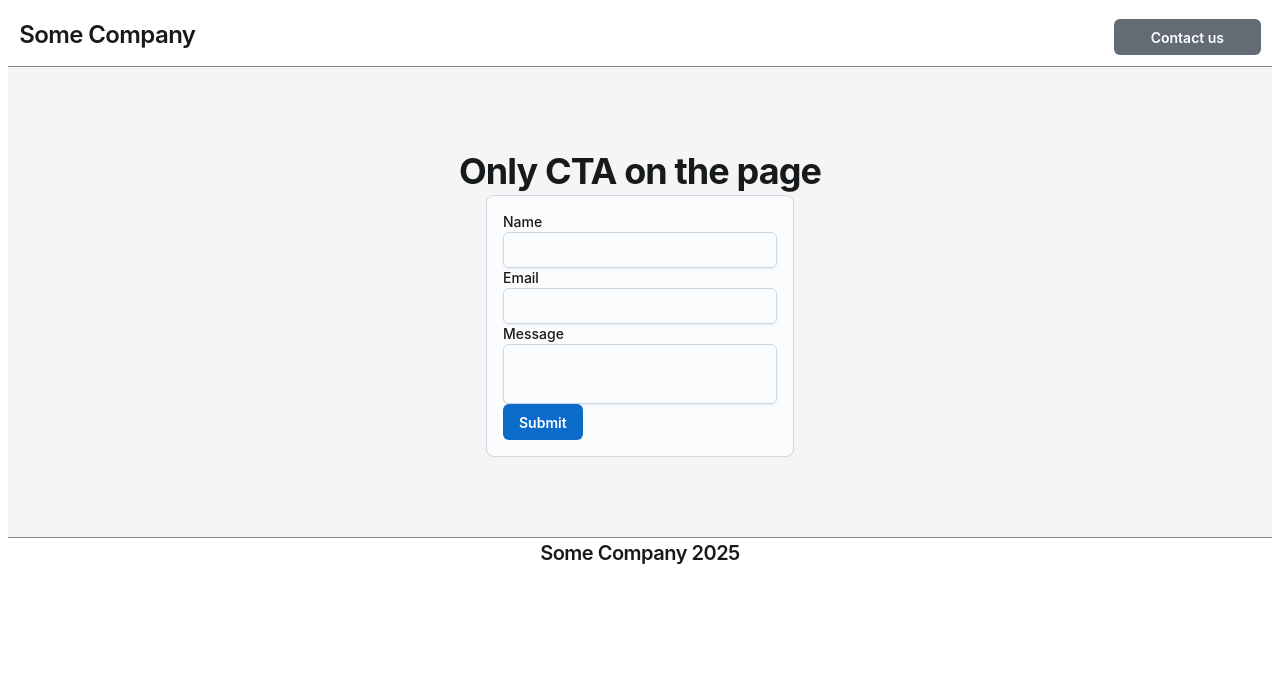
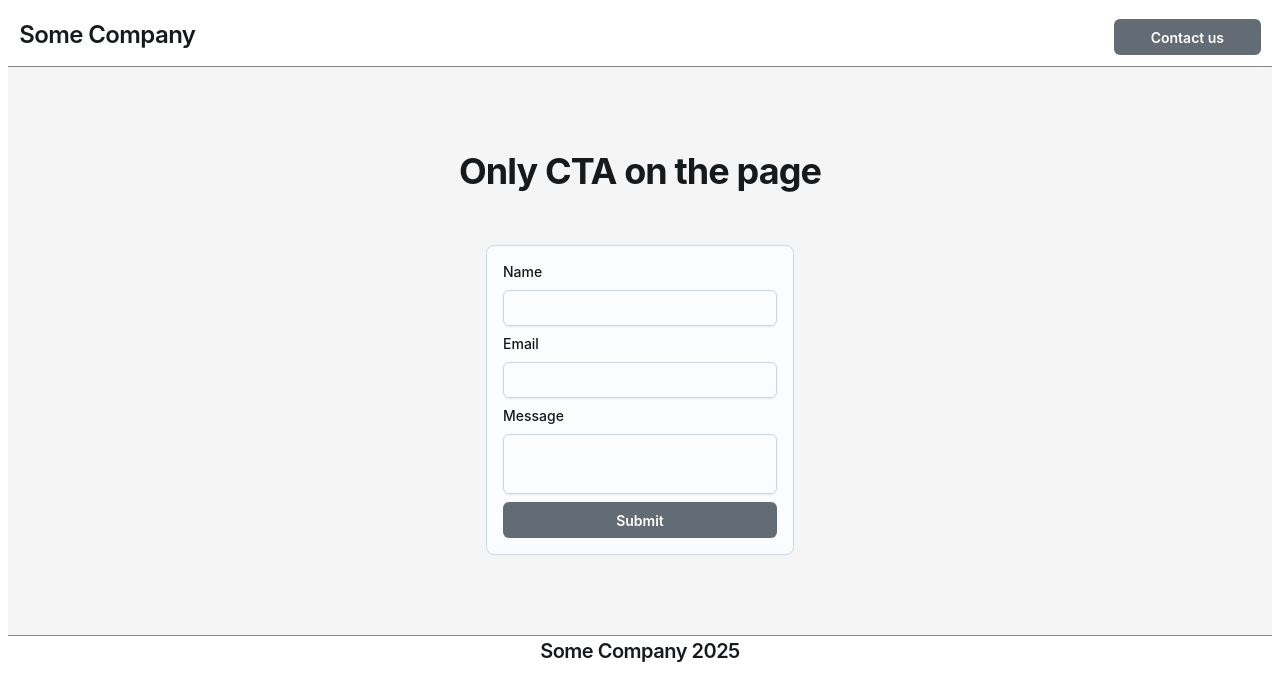
Before and after one commit to UGamerZ/cadEx, a React (Vite) app: page /contact-us in a window 1280 px wide. Shown: the top 700 px of the page. Built offline with nearby package versions, Linux system fonts and the light colour scheme.

Commit message:
form styling

```diff
--- a/src/pages/ContactUs/ContactUsForm.tsx
+++ b/src/pages/ContactUs/ContactUsForm.tsx
@@ -1,18 +1,24 @@
 import { Button, Card, FormLabel, Input, Textarea } from "@mui/joy";
 import { sendContactAction } from "./sendContactActions.ts";
+import { ContactForm } from "../../styles/style.ts";
 
 const contactUsForm = () => {
   return (
     <Card>
-      <form id="contact-form" action={() => console.log(sendContactAction())}>
+      <ContactForm
+        id="contact-form"
+        action={() => console.log(sendContactAction())}
+      >
         <FormLabel>Name</FormLabel>
         <Input type="text" name="name" required={true} />
         <FormLabel>Email</FormLabel>
         <Input type="text" name="email" required={true} />
         <FormLabel>Message</FormLabel>
         <Textarea minRows={2} name="message" required={true} />
-        <Button type="submit">Submit</Button>
-      </form>
+        <Button color="neutral" type="submit">
+          Submit
+        </Button>
+      </ContactForm>
     </Card>
   );
 };
--- a/src/styles/style.ts
+++ b/src/styles/style.ts
@@ -43,6 +43,12 @@ export const FormWrapper = styled.div`
   display: flex;
   flex-direction: column;
   justify-content: center;
-  gap: 5%;
+  gap: 50px;
   align-items: center;
 `;
+
+export const ContactForm = styled.form`
+  display: flex;
+  flex-direction: column;
+  gap: 0.5rem;
+`;
```
